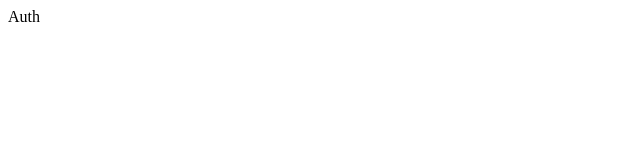
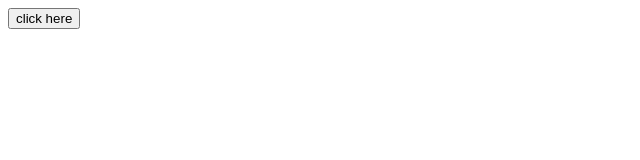
Before and after one commit to Yandex-Practicum/architecture-sprint-1, a React app in the folder frontend/auth-microfrontend/: page / in a window 1280 px wide. Shown: the top 160 px of the page, without its empty margins (0-640 px from the left). Built offline with nearby package versions, Linux system fonts and the light colour scheme.

Commit message:
merge micro frontend components

```diff
--- a/frontend/auth-microfrontend/src/App.js
+++ b/frontend/auth-microfrontend/src/App.js
@@ -1,7 +1,8 @@
 import React from "react";
+import Button from "./Button";
 
 export default function App() {
     return (
-        <div>Auth</div>
+        <div><Button buttonName={"click here"}/></div>
     )
 }
```
